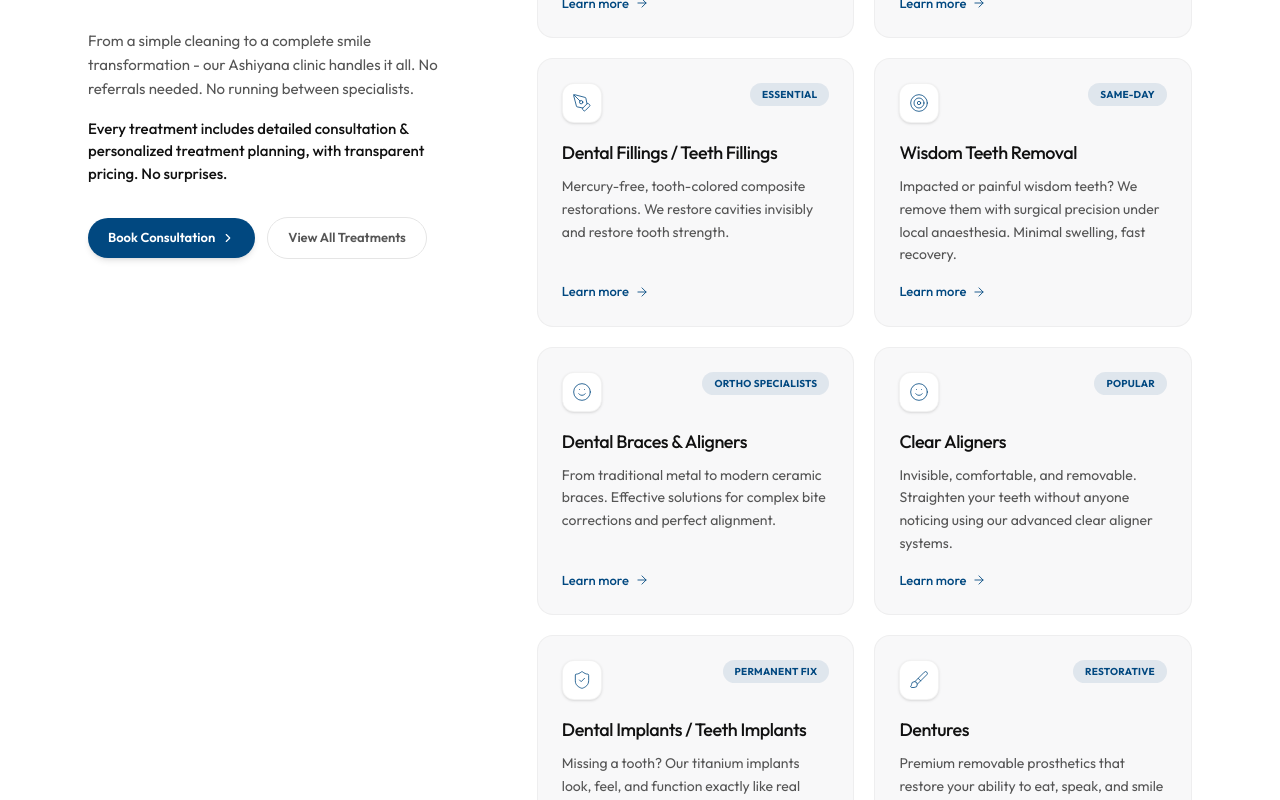
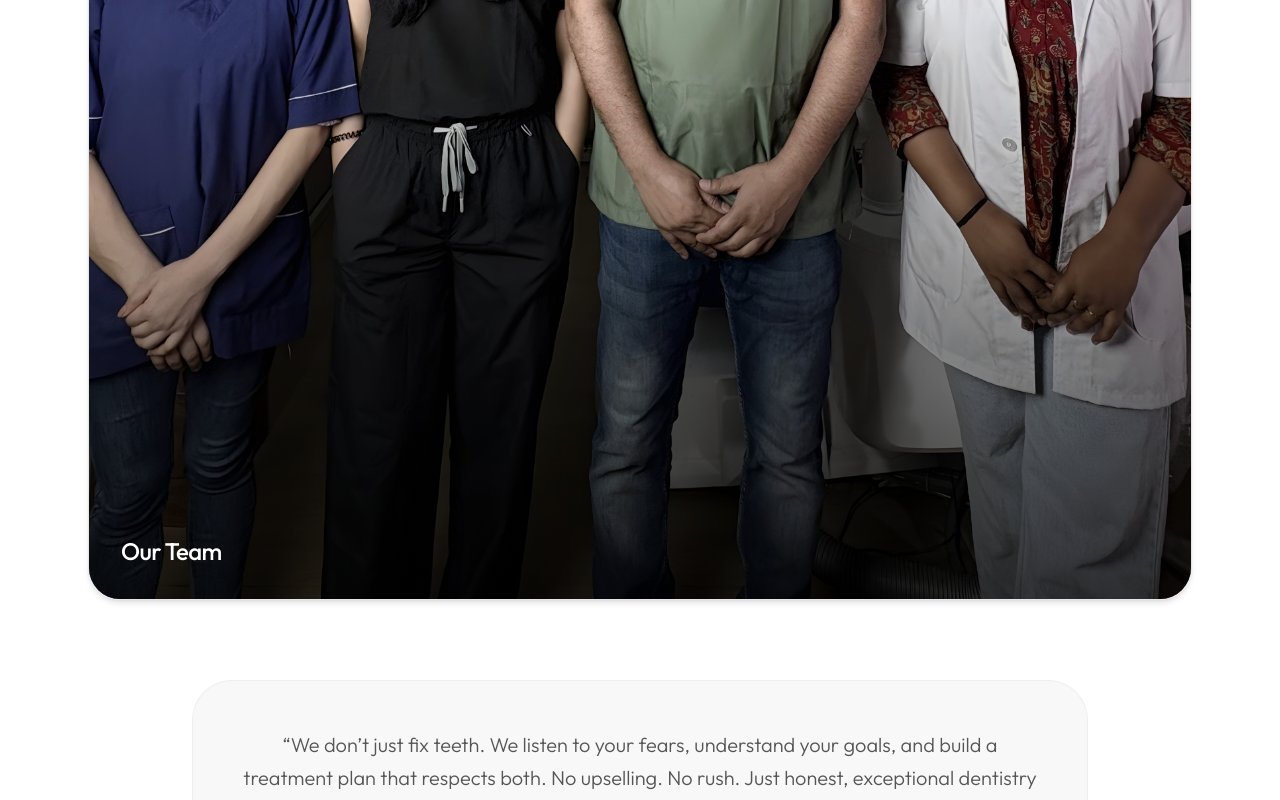
Before and after one commit to aibax04/plexushub, a React (Vite) app: page / in a window 1280 px wide. Shown: the part 3917-4717 px from the top of the page. Built offline with nearby package versions, Linux system fonts and the light colour scheme.

Commit message:
updated team

```diff
--- a/src/components/Doctor.jsx
+++ b/src/components/Doctor.jsx
@@ -72,6 +72,18 @@ function Doctor() {
           ))}
         </div>
 
+        {/* Team Photo */}
+        <div className="mt-12 relative rounded-[2rem] overflow-hidden border border-border shadow-md">
+          <img
+            src="/assets/WhatsApp Image 2026-04-02 at 14.12.19.jpeg"
+            alt="Plexus Dental Team"
+            className="w-full h-auto object-cover"
+          />
+          <div className="absolute inset-0 bg-gradient-to-t from-black/70 via-transparent to-transparent flex items-end p-8">
+            <h4 className="text-2xl font-medium text-white">Our Team</h4>
+          </div>
+        </div>
+
         {/* Philosophy Block */}
         <div className="mt-20 p-8 sm:p-12 bg-[#f8f8f9] rounded-[2.5rem] border border-border/50 text-center max-w-4xl mx-auto">
           <p className="text-lg sm:text-xl text-text-muted leading-relaxed font-light">
```
Also changed, not shown: public/assets/WhatsApp Image 2026-04-02 at 14.12.19.jpeg (added).
